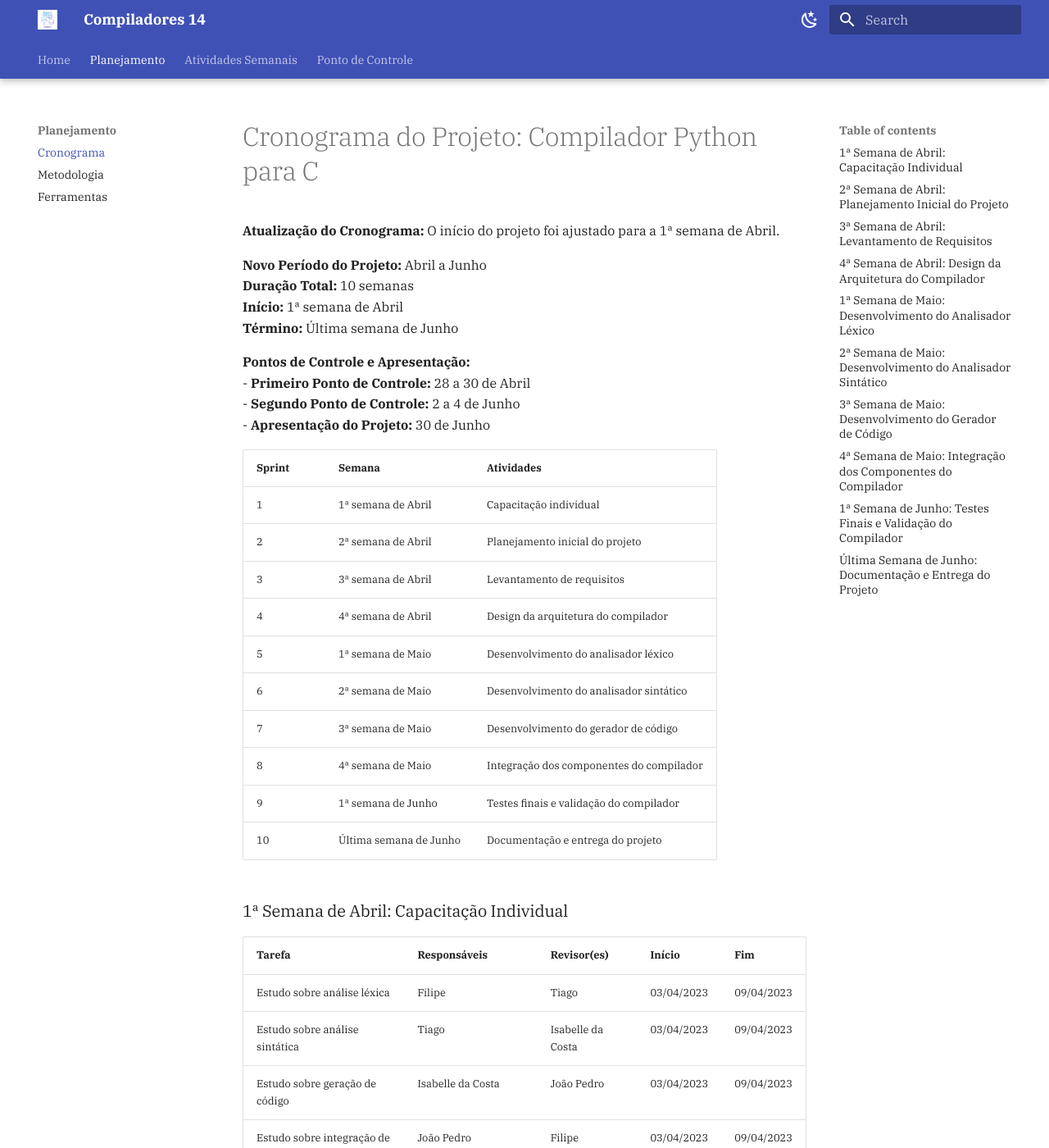
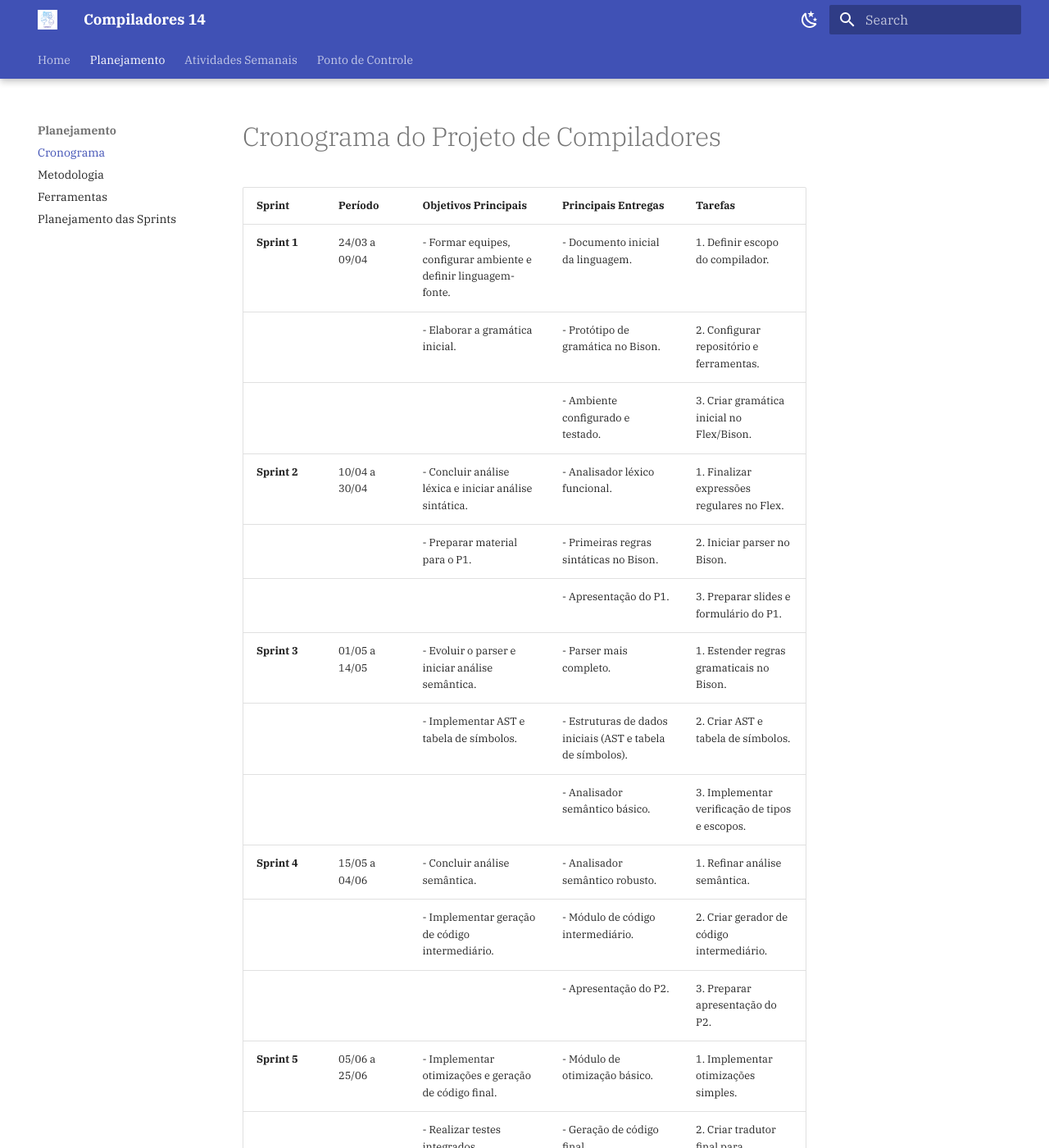
Before and after one commit to Tiago1604/compiladores_14, an MkDocs documentation site: the page built from docs/planejamento/cronograma.md, in a window 1280 px wide and 1400 px high. Shown: the whole window at 82% size. Built offline with MkDocs 1.6.1 and Material for MkDocs 9.7.7, drawn with Linux system fonts in a browser that asks for light colours; some of the changed text lies outside the part shown.

Commit message:
Adicionando documentação pendente

```diff
--- a/docs/planejamento/cronograma.md
+++ b/docs/planejamento/cronograma.md
@@ -1,106 +1,21 @@
-# Cronograma do Projeto: Compilador Python para C
+# Cronograma do Projeto de Compiladores
 
-**Atualização do Cronograma:** O início do projeto foi ajustado para a 1ª semana de Abril.
-
-**Novo Período do Projeto:** Abril a Junho
-**Duração Total:** 10 semanas
-**Início:** 1ª semana de Abril
-**Término:** Última semana de Junho
-
-**Pontos de Controle e Apresentação:**
-- **Primeiro Ponto de Controle:** 28 a 30 de Abril
-- **Segundo Ponto de Controle:** 2 a 4 de Junho
-- **Apresentação do Projeto:** 30 de Junho
-
-| Sprint | Semana               | Atividades                          |
-|--------|----------------------|-------------------------------------|
-| 1      | 1ª semana de Abril   | Capacitação individual             |
-| 2      | 2ª semana de Abril   | Planejamento inicial do projeto    |
-| 3      | 3ª semana de Abril   | Levantamento de requisitos         |
-| 4      | 4ª semana de Abril   | Design da arquitetura do compilador|
-| 5      | 1ª semana de Maio    | Desenvolvimento do analisador léxico|
-| 6      | 2ª semana de Maio    | Desenvolvimento do analisador sintático|
-| 7      | 3ª semana de Maio    | Desenvolvimento do gerador de código|
-| 8      | 4ª semana de Maio    | Integração dos componentes do compilador|
-| 9      | 1ª semana de Junho   | Testes finais e validação do compilador|
-| 10     | Última semana de Junho | Documentação e entrega do projeto  |
-
-### 1ª Semana de Abril: Capacitação Individual
-| Tarefa                          | Responsáveis            | Revisor(es)          | Início       | Fim          |
-|---------------------------------|-------------------------|----------------------|--------------|--------------|
-| Estudo sobre análise léxica     | Filipe                 | Tiago               | 03/04/2023   | 09/04/2023   |
-| Estudo sobre análise sintática  | Tiago                  | Isabelle da Costa   | 03/04/2023   | 09/04/2023   |
-| Estudo sobre geração de código  | Isabelle da Costa      | João Pedro          | 03/04/2023   | 09/04/2023   |
-| Estudo sobre integração de sistemas | João Pedro (johnaopedro) | Filipe           | 03/04/2023   | 09/04/2023   |
-
-### 2ª Semana de Abril: Planejamento Inicial do Projeto
-| Tarefa                          | Responsáveis            | Revisor(es)          | Início       | Fim          |
-|---------------------------------|-------------------------|----------------------|--------------|--------------|
-| Definição de objetivos do projeto | Filipe                | Tiago               | 10/04/2023   | 16/04/2023   |
-| Planejamento do cronograma detalhado | Tiago              | Isabelle da Costa   | 10/04/2023   | 16/04/2023   |
-| Identificação de ferramentas necessárias | Isabelle da Costa | João Pedro         | 10/04/2023   | 16/04/2023   |
-| Organização do repositório do projeto | João Pedro (johnaopedro) | Filipe          | 10/04/2023   | 16/04/2023   |
-
-### 3ª Semana de Abril: Levantamento de Requisitos
-| Tarefa                          | Responsáveis            | Revisor(es)          | Início       | Fim          |
-|---------------------------------|-------------------------|----------------------|--------------|--------------|
-| Requisitos funcionais           | Filipe                 | Tiago               | 17/04/2023   | 23/04/2023   |
-| Requisitos não funcionais       | Tiago                  | Isabelle da Costa   | 17/04/2023   | 23/04/2023   |
-| Análise de viabilidade técnica  | Isabelle da Costa      | João Pedro          | 17/04/2023   | 23/04/2023   |
-| Documentação dos requisitos     | João Pedro (johnaopedro) | Filipe             | 17/04/2023   | 23/04/2023   |
-
-### 4ª Semana de Abril: Design da Arquitetura do Compilador
-| Tarefa                          | Responsáveis            | Revisor(es)          | Início       | Fim          |
-|---------------------------------|-------------------------|----------------------|--------------|--------------|
-| Design do analisador léxico     | Filipe                 | Tiago               | 24/04/2023   | 30/04/2023   |
-| Design do analisador sintático  | Tiago                  | Isabelle da Costa   | 24/04/2023   | 30/04/2023   |
-| Design do gerador de código     | Isabelle da Costa      | João Pedro          | 24/04/2023   | 30/04/2023   |
-| Design da integração dos componentes | João Pedro (johnaopedro) | Filipe          | 24/04/2023   | 30/04/2023   |
-
-### 1ª Semana de Maio: Desenvolvimento do Analisador Léxico
-| Tarefa                          | Responsáveis            | Revisor(es)          | Início       | Fim          |
-|---------------------------------|-------------------------|----------------------|--------------|--------------|
-| Implementação do analisador léxico | Filipe               | Tiago               | 01/05/2023   | 07/05/2023   |
-| Revisão do código do analisador léxico | Tiago            | Isabelle da Costa   | 01/05/2023   | 07/05/2023   |
-| Testes iniciais do analisador léxico | Isabelle da Costa  | João Pedro          | 01/05/2023   | 07/05/2023   |
-| Documentação do analisador léxico | João Pedro (johnaopedro) | Filipe            | 01/05/2023   | 07/05/2023   |
-
-### 2ª Semana de Maio: Desenvolvimento do Analisador Sintático
-| Tarefa                          | Responsáveis            | Revisor(es)          | Início       | Fim          |
-|---------------------------------|-------------------------|----------------------|--------------|--------------|
-| Implementação do analisador sintático | Filipe            | Tiago               | 08/05/2023   | 14/05/2023   |
-| Revisão do código do analisador sintático | Tiago         | Isabelle da Costa   | 08/05/2023   | 14/05/2023   |
-| Testes iniciais do analisador sintático | Isabelle da Costa | João Pedro         | 08/05/2023   | 14/05/2023   |
-| Documentação do analisador sintático | João Pedro (johnaopedro) | Filipe           | 08/05/2023   | 14/05/2023   |
-
-### 3ª Semana de Maio: Desenvolvimento do Gerador de Código
-| Tarefa                          | Responsáveis            | Revisor(es)          | Início       | Fim          |
-|---------------------------------|-------------------------|----------------------|--------------|--------------|
-| Implementação do gerador de código | Filipe               | Tiago               | 15/05/2023   | 21/05/2023   |
-| Revisão do código do gerador de código | Tiago            | Isabelle da Costa   | 15/05/2023   | 21/05/2023   |
-| Testes iniciais do gerador de código | Isabelle da Costa  | João Pedro          | 15/05/2023   | 21/05/2023   |
-| Documentação do gerador de código | João Pedro (johnaopedro) | Filipe            | 15/05/2023   | 21/05/2023   |
-
-### 4ª Semana de Maio: Integração dos Componentes do Compilador
-| Tarefa                          | Responsáveis            | Revisor(es)          | Início       | Fim          |
-|---------------------------------|-------------------------|----------------------|--------------|--------------|
-| Integração do analisador léxico | Filipe                 | Tiago               | 22/05/2023   | 28/05/2023   |
-| Integração do analisador sintático | Tiago               | Isabelle da Costa   | 22/05/2023   | 28/05/2023   |
-| Integração do gerador de código | Isabelle da Costa      | João Pedro          | 22/05/2023   | 28/05/2023   |
-| Testes de integração e validação | João Pedro (johnaopedro) | Filipe            | 22/05/2023   | 28/05/2023   |
-
-### 1ª Semana de Junho: Testes Finais e Validação do Compilador
-| Tarefa                          | Responsáveis            | Revisor(es)          | Início       | Fim          |
-|---------------------------------|-------------------------|----------------------|--------------|--------------|
-| Testes de desempenho            | Filipe                 | Tiago               | 29/05/2023   | 04/06/2023   |
-| Testes de funcionalidade        | Tiago                  | Isabelle da Costa   | 29/05/2023   | 04/06/2023   |
-| Testes de casos extremos        | Isabelle da Costa      | João Pedro          | 29/05/2023   | 04/06/2023   |
-| Validação geral do compilador   | João Pedro (johnaopedro) | Filipe             | 29/05/2023   | 04/06/2023   |
-
-### Última Semana de Junho: Documentação e Entrega do Projeto
-| Tarefa                          | Responsáveis            | Revisor(es)          | Início       | Fim          |
-|---------------------------------|-------------------------|----------------------|--------------|--------------|
-| Documentação técnica            | Filipe                 | Tiago               | 05/06/2023   | 11/06/2023   |
-| Documentação do usuário         | Tiago                  | Isabelle da Costa   | 05/06/2023   | 11/06/2023   |
-| Preparação da apresentação      | Isabelle da Costa      | João Pedro          | 05/06/2023   | 11/06/2023   |
-| Revisão final e entrega         | João Pedro (johnaopedro) | Filipe             | 05/06/2023   | 11/06/2023   |
+| **Sprint**       | **Período**       | **Objetivos Principais**                                                                 | **Principais Entregas**                                                                 | **Tarefas**                                                                                     |
+|-------------------|-------------------|-----------------------------------------------------------------------------------------|-----------------------------------------------------------------------------------------|-------------------------------------------------------------------------------------------------|
+| **Sprint 1**     | 24/03 a 09/04     | - Formar equipes, configurar ambiente e definir linguagem-fonte.                        | - Documento inicial da linguagem.                                                      | 1. Definir escopo do compilador.                                                                |
+|                   |                   | - Elaborar a gramática inicial.                                                        | - Protótipo de gramática no Bison.                                                     | 2. Configurar repositório e ferramentas.                                                       |
+|                   |                   |                                                                                         | - Ambiente configurado e testado.                                                     | 3. Criar gramática inicial no Flex/Bison.                                                      |
+| **Sprint 2**     | 10/04 a 30/04     | - Concluir análise léxica e iniciar análise sintática.                                  | - Analisador léxico funcional.                                                         | 1. Finalizar expressões regulares no Flex.                                                     |
+|                   |                   | - Preparar material para o P1.                                                         | - Primeiras regras sintáticas no Bison.                                                | 2. Iniciar parser no Bison.                                                                    |
+|                   |                   |                                                                                         | - Apresentação do P1.                                                                  | 3. Preparar slides e formulário do P1.                                                         |
+| **Sprint 3**     | 01/05 a 14/05     | - Evoluir o parser e iniciar análise semântica.                                         | - Parser mais completo.                                                                | 1. Estender regras gramaticais no Bison.                                                       |
+|                   |                   | - Implementar AST e tabela de símbolos.                                                | - Estruturas de dados iniciais (AST e tabela de símbolos).                              | 2. Criar AST e tabela de símbolos.                                                             |
+|                   |                   |                                                                                         | - Analisador semântico básico.                                                         | 3. Implementar verificação de tipos e escopos.                                                 |
+| **Sprint 4**     | 15/05 a 04/06     | - Concluir análise semântica.                                                           | - Analisador semântico robusto.                                                        | 1. Refinar análise semântica.                                                                  |
+|                   |                   | - Implementar geração de código intermediário.                                         | - Módulo de código intermediário.                                                      | 2. Criar gerador de código intermediário.                                                      |
+|                   |                   |                                                                                         | - Apresentação do P2.                                                                  | 3. Preparar apresentação do P2.                                                                |
+| **Sprint 5**     | 05/06 a 25/06     | - Implementar otimizações e geração de código final.                                    | - Módulo de otimização básico.                                                         | 1. Implementar otimizações simples.                                                            |
+|                   |                   | - Realizar testes integrados.                                                          | - Geração de código final.                                                             | 2. Criar tradutor final para linguagem-alvo.                                                   |
+|                   |                   |                                                                                         | - Compilador funcional.                                                                | 3. Testar compilador de ponta a ponta.                                                         |
+| **Sprint 6**     | 26/06 a 09/07     | - Realizar entrevistas finais.                                                         | - Apresentação do compilador nas entrevistas.                                           | 1. Participar das entrevistas finais.                                                          |
+|                   |                   | - Concluir documentação e ajustes finais.                                              | - Documentação completa.                                                               | 2. Corrigir pendências e issues.                                                               |
--- a/mkdocs.yml
+++ b/mkdocs.yml
@@ -8,6 +8,7 @@ nav:
     - Cronograma: planejamento/cronograma.md
     - Metodologia: planejamento/metodologia.md
     - Ferramentas: planejamento/ferramentas.md
+    - Planejamento das Sprints: planejamento/planejamento_das_sprints.md
   - Atividades Semanais:
     - Semana 1: atividades_semanais/Semana1.md
     - Semana 2: atividades_semanais/Semana2.md
```
Also changed, not shown: docs/planejamento/planejamento_das_sprints.md (added, +120 -0 lines), docs/ponto_de_controle/ponto_de_controle1.md (+23 -4 lines).
